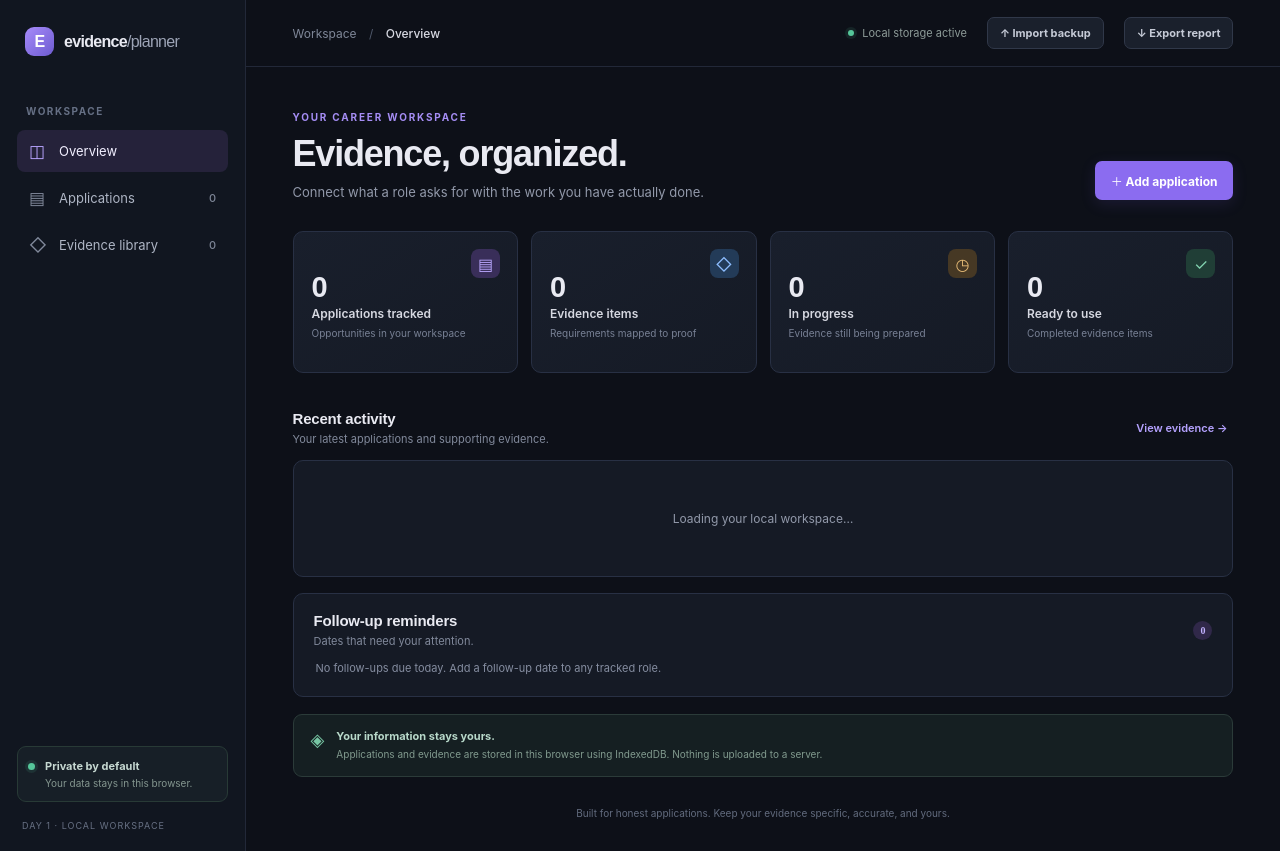
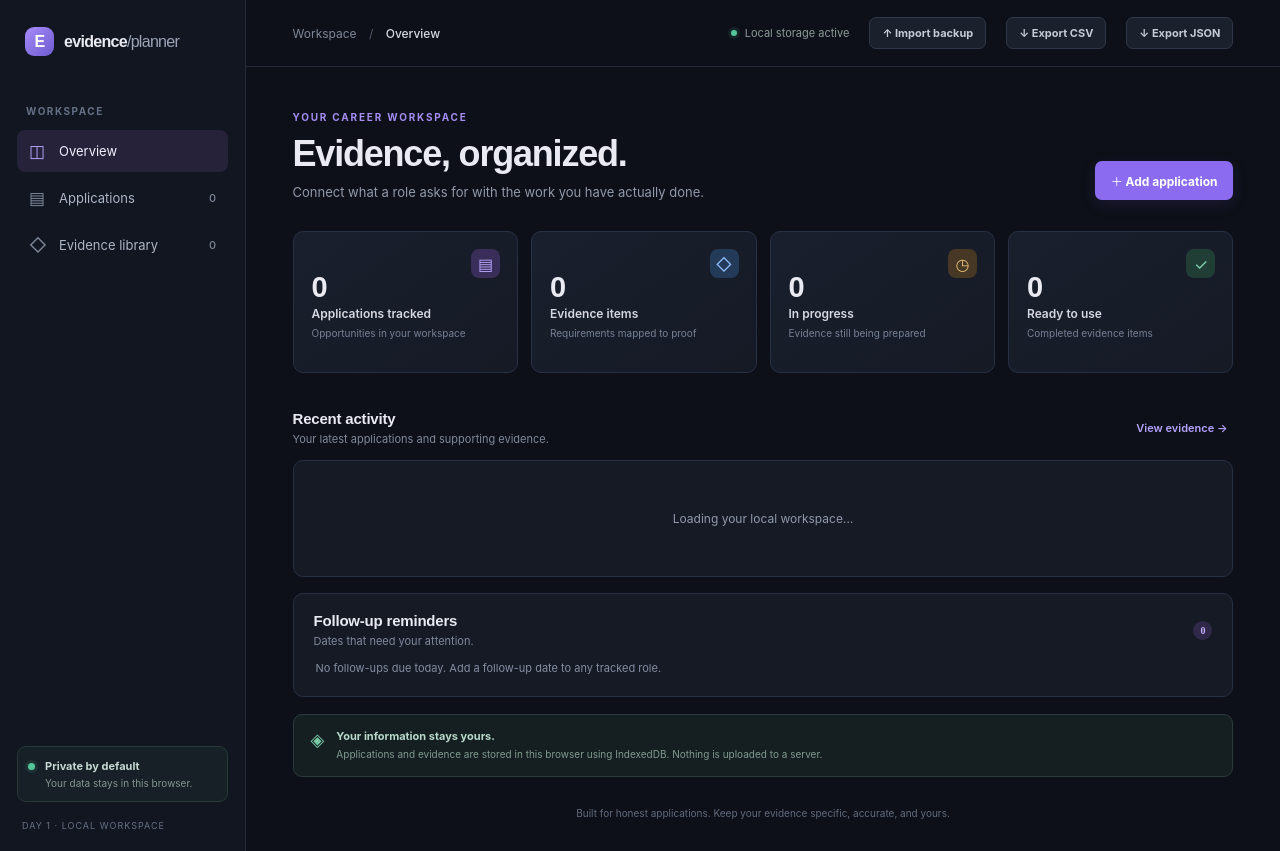
Before and after one commit to ABHILASH9519/Job-Application-Evidence-Planner, a React (Vite) app: page / in a window 1280 px wide. Built offline with nearby package versions, Linux system fonts and the light colour scheme.

Commit message:
feat: add downloadable CSV workspace export

```diff
--- a/src/App.tsx
+++ b/src/App.tsx
@@ -14,6 +14,7 @@ import {
   type EvidenceInput,
 } from "./repository";
 import { APPLICATION_STAGES, EVIDENCE_STATUSES, type ApplicationRecord, type ApplicationStage, type EvidenceRecord, type EvidenceStatus } from "./types";
+import { buildWorkspaceCsv } from "./csv";
 
 const MAX_BACKUP_BYTES = 10 * 1024 * 1024;
 
@@ -204,6 +205,24 @@ export default function App() {
     }
   }
 
+  async function exportCsv() {
+    try {
+      const blob = new Blob([buildWorkspaceCsv(allApplications, allEvidence)], { type: "text/csv;charset=utf-8" });
+      const url = URL.createObjectURL(blob);
+      const anchor = document.createElement("a");
+      anchor.href = url;
+      anchor.download = "job-application-evidence.csv";
+      document.body.appendChild(anchor);
+      anchor.click();
+      anchor.remove();
+      window.setTimeout(() => URL.revokeObjectURL(url), 1_000);
+      setNotice("Your CSV export has been downloaded.");
+      setError("");
+    } catch (reason) {
+      setError(reason instanceof Error ? reason.message : "Could not export your CSV.");
+    }
+  }
+
   async function importBackup(event: ChangeEvent<HTMLInputElement>) {
     const input = event.currentTarget;
     const file = input.files?.[0];
@@ -247,7 +266,7 @@ export default function App() {
       <section className="main-panel" aria-busy={loading}>
         <header className="topbar">
           <div className="breadcrumb">Workspace <span>/</span> <strong>{activeView === "overview" ? "Overview" : activeView === "applications" ? "Applications" : "Evidence library"}</strong></div>
-          <div className="top-actions"><span className="local-indicator"><i /> Local storage active</span><label className="button button-secondary button-small import-label">↑ Import backup<input className="import-input" type="file" accept="application/json,.json" onChange={(event) => void importBackup(event)} /></label><button className="button button-secondary button-small" onClick={() => void exportReport()}>↓ Export report</button></div>
+          <div className="top-actions"><span className="local-indicator"><i /> Local storage active</span><label className="button button-secondary button-small import-label">↑ Import backup<input className="import-input" type="file" accept="application/json,.json" onChange={(event) => void importBackup(event)} /></label><button className="button button-secondary button-small" onClick={() => void exportCsv()}>↓ Export CSV</button><button className="button button-secondary button-small" onClick={() => void exportReport()}>↓ Export JSON</button></div>
         </header>
 
         <div className="content">
```
